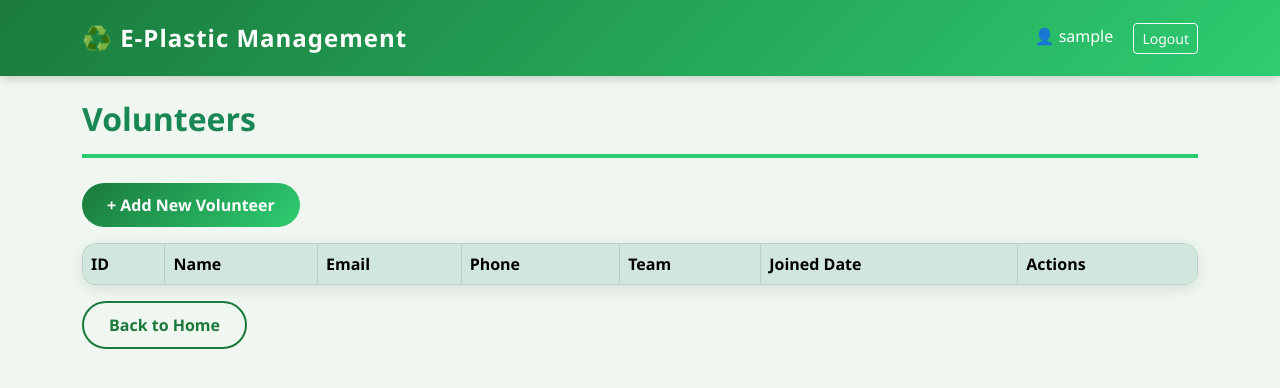
After one commit to balayikuntakeerthi/e-plastic-management, a Flask app: page /volunteers in a window 1280 px wide. The commit adds this page. Shown: the top 388 px of the page. Run offline with Flask 3, Linux system fonts and the light colour scheme; the visitor is signed in with stand-in values (Sample User, id 1); data that the repository does not hold is empty; parts of the project's set-up code (start-up, migrations or seed data) failed here and were passed over.

Commit message:
Added NSS Teams and Volunteers features

```diff
--- a/app/__init__.py
+++ b/app/__init__.py
@@ -24,9 +24,11 @@ def create_app():
     from app.routes.analysis import analysis_bp
     from app.routes.prediction import predict_bp
     from app.routes.auth import auth_bp
+    from app.routes.nss import nss_bp
     app.register_blueprint(data_bp)
     app.register_blueprint(analysis_bp)
     app.register_blueprint(predict_bp)
     app.register_blueprint(auth_bp)
+    app.register_blueprint(nss_bp)
 
     return app
--- /dev/null
+++ b/app/routes/nss.py
@@ -0,0 +1,69 @@
+from flask import Blueprint, render_template, request, jsonify, redirect, url_for
+from flask_login import login_required
+from app import db
+from app.models import NSSTeam, Volunteer, Location
+from datetime import datetime
+
+nss_bp = Blueprint('nss', __name__)
+
+@nss_bp.route('/nss-teams')
+@login_required
+def nss_teams():
+    teams = NSSTeam.query.all()
+    locations = Location.query.all()
+    return render_template('nss_teams.html', teams=teams, locations=locations)
+
+@nss_bp.route('/api/add-team', methods=['POST'])
+@login_required
+def add_team():
+    data = request.json
+    team = NSSTeam(
+        team_name=data['team_name'],
+        team_leader=data['team_leader'],
+        location_id=data['location_id']
+    )
+    db.session.add(team)
+    db.session.commit()
+    return jsonify({'message': 'Team added successfully!'})
+
+@nss_bp.route('/volunteers')
+@login_required
+def volunteers():
+    all_volunteers = Volunteer.query.all()
+    teams = NSSTeam.query.all()
+    return render_template('volunteers.html', volunteers=all_volunteers, teams=teams)
+
+@nss_bp.route('/api/add-volunteer', methods=['POST'])
+@login_required
+def add_volunteer():
+    data = request.json
+    volunteer = Volunteer(
+        name=data['name'],
+        email=data['email'],
+        phone=data['phone'],
+        team_id=data['team_id'],
+        joined_date=datetime.strptime(data['joined_date'], '%Y-%m-%d')
+    )
+    db.session.add(volunteer)
+    db.session.commit()
+    return jsonify({'message': 'Volunteer added successfully!'})
+
+@nss_bp.route('/api/delete-team/<int:id>', methods=['DELETE'])
+@login_required
+def delete_team(id):
+    team = NSSTeam.query.get(id)
+    if team:
+        db.session.delete(team)
+        db.session.commit()
+        return jsonify({'message': 'Team deleted successfully!'})
+    return jsonify({'message': 'Team not found!'})
+
+@nss_bp.route('/api/delete-volunteer/<int:id>', methods=['DELETE'])
+@login_required
+def delete_volunteer(id):
+    volunteer = Volunteer.query.get(id)
+    if volunteer:
+        db.session.delete(volunteer)
+        db.session.commit()
+        return jsonify({'message': 'Volunteer deleted successfully!'})
+    return jsonify({'message': 'Volunteer not found!'})
--- a/app/templates/dashboard.html
+++ b/app/templates/dashboard.html
@@ -56,7 +56,7 @@
             type: 'pie',
             data: {
                 labels: Object.keys(data),
-                datasets: [{ data: Object.values(data), backgroundColor: ['#198754', '#0d6efd', '#ffc107', '#dc3545'] }]
+                datasets: [{ data: Object.values(data), backgroundColor: ['#198754', '#0d6efd', '#ffc107', '#dc3545', '#6f42c1', '#fd7e14', '#20c997', '#0dcaf0', '#d63384', '#adb5bd', '#343a40', '#6610f2'] }]
             }
         });
     });
--- /dev/null
+++ b/app/templates/volunteers.html
@@ -0,0 +1,105 @@
+{% extends 'base.html' %}
+
+{% block content %}
+<h2 class="text-success">Volunteers</h2>
+<hr>
+
+<button class="btn btn-success mb-3" onclick="document.getElementById('addVolunteerForm').style.display='block'">
+    + Add New Volunteer
+</button>
+
+<div id="addVolunteerForm" style="display:none;" class="card p-4 mb-4">
+    <h5>Add New Volunteer</h5>
+    <div class="mb-3">
+        <label class="form-label">Name</label>
+        <input type="text" id="vol_name" class="form-control" placeholder="Volunteer name">
+    </div>
+    <div class="mb-3">
+        <label class="form-label">Email</label>
+        <input type="email" id="vol_email" class="form-control" placeholder="Email address">
+    </div>
+    <div class="mb-3">
+        <label class="form-label">Phone</label>
+        <input type="text" id="vol_phone" class="form-control" placeholder="Phone number">
+    </div>
+    <div class="mb-3">
+        <label class="form-label">NSS Team</label>
+        <select id="vol_team" class="form-control">
+            <option value="">Select Team</option>
+            {% for team in teams %}
+            <option value="{{ team.id }}">{{ team.team_name }}</option>
+            {% endfor %}
+        </select>
+    </div>
+    <div class="mb-3">
+        <label class="form-label">Joined Date</label>
+        <input type="date" id="vol_date" class="form-control">
+    </div>
+    <button class="btn btn-success" onclick="addVolunteer()">Save Volunteer</button>
+    <button class="btn btn-secondary ms-2" onclick="document.getElementById('addVolunteerForm').style.display='none'">Cancel</button>
+</div>
+
+<table class="table table-bordered table-hover">
+    <thead class="table-success">
+        <tr>
+            <th>ID</th>
+            <th>Name</th>
+            <th>Email</th>
+            <th>Phone</th>
+            <th>Team</th>
+            <th>Joined Date</th>
+            <th>Actions</th>
+        </tr>
+    </thead>
+    <tbody>
+        {% for volunteer in volunteers %}
+        <tr id="vol-row-{{ volunteer.id }}">
+            <td>{{ volunteer.id }}</td>
+            <td>{{ volunteer.name }}</td>
+            <td>{{ volunteer.email }}</td>
+            <td>{{ volunteer.phone }}</td>
+            <td>{{ volunteer.team.team_name if volunteer.team else 'No Team' }}</td>
+            <td>{{ volunteer.joined_date }}</td>
+            <td>
+                <button class="btn btn-danger btn-sm" onclick="deleteVolunteer({{ volunteer.id }})">Delete</button>
+            </td>
+        </tr>
+        {% endfor %}
+    </tbody>
+</table>
+
+<a href="/" class="btn btn-outline-success">Back to Home</a>
+
+<script>
+function addVolunteer() {
+    const data = {
+        name: document.getElementById('vol_name').value,
+        email: document.getElementById('vol_email').value,
+        phone: document.getElementById('vol_phone').value,
+        team_id: document.getElementById('vol_team').value,
+        joined_date: document.getElementById('vol_date').value
+    };
+    fetch('/api/add-volunteer', {
+        method: 'POST',
+        headers: { 'Content-Type': 'application/json' },
+        body: JSON.stringify(data)
+    })
+    .then(res => res.json())
+    .then(result => {
+        alert(result.message);
+        location.reload();
+    });
+}
+
+function deleteVolunteer(id) {
+    if (confirm('Are you sure you want to delete this volunteer?')) {
+        fetch('/api/delete-volunteer/' + id, { method: 'DELETE' })
+        .then(res => res.json())
+        .then(data => {
+            alert(data.message);
+            document.getElementById('vol-row-' + id).remove();
+        });
+    }
+}
+</script>
+{% endblock %}
```
Also changed, not shown: app/models.py (+19 -0 lines), app/routes/prediction.py (+13 -0 lines), app/templates/index.html (+6 -4 lines), app/templates/nss_teams.html (added, +93 -0 lines), app/templates/prediction.html (+66 -16 lines).
